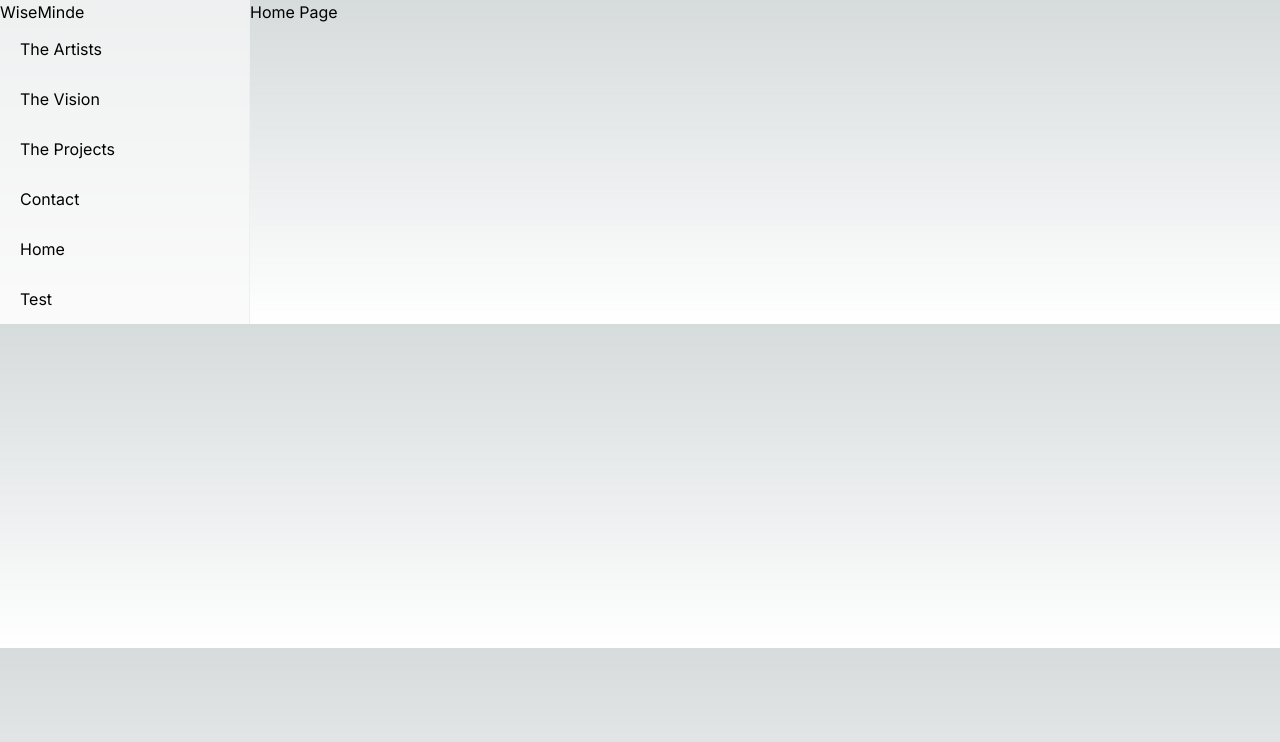
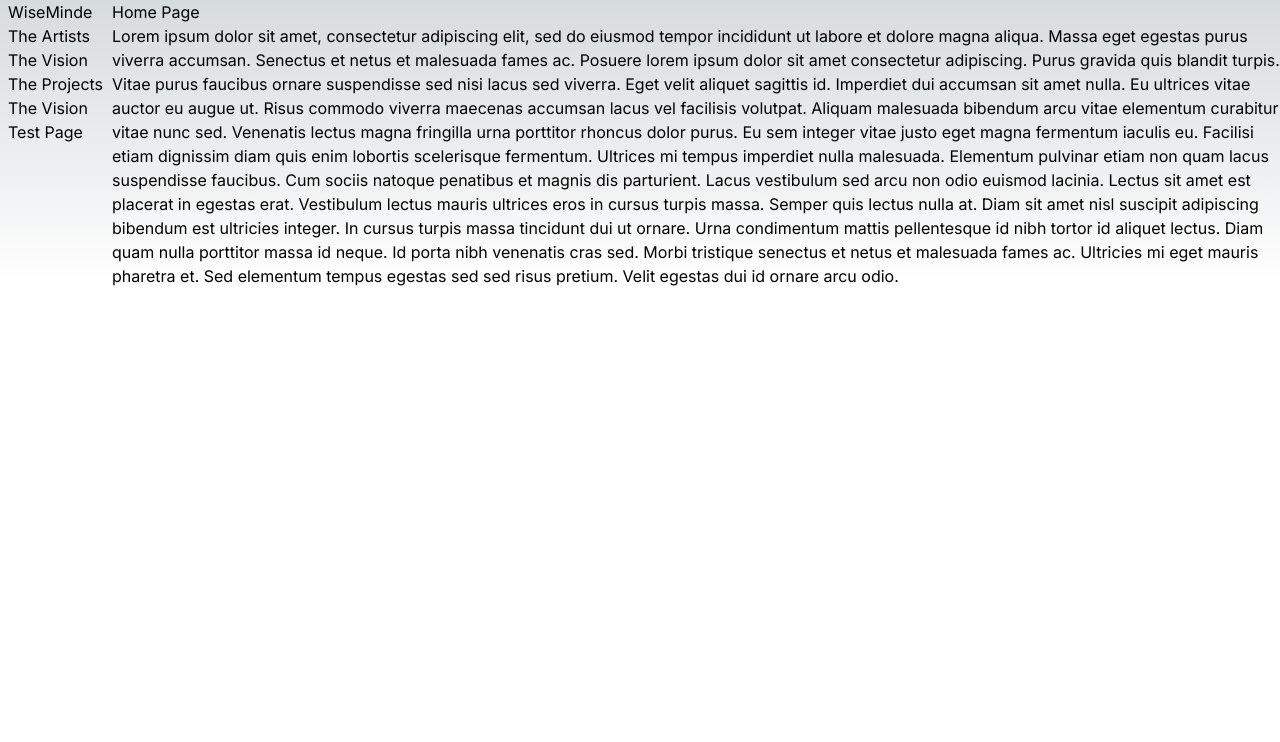
Before and after one commit to thealexlittle/wiseMinde, a Next.js app in the folder wiseminde/: page / in a window 1280 px wide. Shown: the top 742 px of the page. Built offline with nearby package versions, Linux system fonts and the light colour scheme.

Commit message:
Added styling for artist page

```diff
--- a/wiseminde/src/app/layout.tsx
+++ b/wiseminde/src/app/layout.tsx
@@ -5,8 +5,8 @@ import { Inter } from 'next/font/google'
 const inter = Inter({ subsets: ['latin'] })
 
 export const metadata: Metadata = {
-  title: 'Create Next App',
-  description: 'Generated by create next app',
+  title: 'wiseMinde The Website',
+  description: 'website for the wiseMinde collective',
 }
 
 export default function RootLayout({
@@ -15,7 +15,7 @@ export default function RootLayout({
   children: React.ReactNode
 }) {
   return (
-    <html lang="en">
+    <html lang="en" className='bg-white'>
       <body className={inter.className}>{children}</body>
     </html>
   )
--- a/wiseminde/src/app/navbar.tsx
+++ b/wiseminde/src/app/navbar.tsx
@@ -1,29 +1,19 @@
 import { Sidebar, Menu, MenuItem, SubMenu } from "react-pro-sidebar";
 import { Link } from "react-router-dom";
 
-export default function Navbar() {
+export default function Navbar(){
     return (
-        <Sidebar>
-            <h1>WiseMinde</h1>
-            <Menu
-                menuItemStyles={{
-                    button: {
-                        // the active class will be added automatically by react router
-                        // so we can use it to style the active menu item
-                        [`&.active`]: {
-                            backgroundColor: '#13395e',
-                            color: '#b6c8d9',
-                        },
-                    },
-                }}
-            >
-                <MenuItem component={<Link to="/artists" />}> The Artists </MenuItem>
-                <MenuItem component={<Link to="/about" />}> The Vision </MenuItem>
-                <MenuItem component={<Link to="/projects" />}> The Projects </MenuItem>
-                <MenuItem component={<Link to="/contact" />}> Contact </MenuItem>
-                <MenuItem component={<Link to="/" />}> Home </MenuItem>
-                <MenuItem component={<Link to="/artists/artist" />}> Test</MenuItem>
-            </Menu>
-        </Sidebar>
+        <aside className="h-auto px-2" aria-label="Sidebar">
+            <Link to="/">WiseMinde</Link>
+            <ul className=" w-24">
+                <li className="flex flex-col">
+                    <Link to="/artists">The Artists</Link>
+                    <Link to="/about">The Vision</Link>
+                    <Link to="/projects">The Projects</Link>
+                    <Link to="/contact">The Vision</Link>
+                    <Link to="/artists/artist">Test Page</Link>
+                </li>
+            </ul>
+        </aside>
     )
 }
--- a/wiseminde/src/app/page.tsx
+++ b/wiseminde/src/app/page.tsx
@@ -4,6 +4,7 @@ import Image from 'next/image'
 import Navbar from './navbar'
 import {
   createBrowserRouter,
+  createHashRouter,
   RouterProvider,
   Outlet
 } from "react-router-dom";
@@ -16,6 +17,7 @@ import Contact from './pages/contact';
 import Projects from './pages/projects';
 
 export default function App() {
+
   return (
     <>
       <RouterProvider router={router} />
@@ -33,7 +35,7 @@ function Root() {
   )
 }
 
-const router = createBrowserRouter([
+const router = createHashRouter([
   {
     path: "/",
     element: <Root />,
--- a/wiseminde/src/app/pages/about.tsx
+++ b/wiseminde/src/app/pages/about.tsx
@@ -1,7 +1,10 @@
 export default function About(){
     return(
-        <div>
-            About Page
-        </div>
+        <main>
+            <div>The Vision</div>
+            <p>Lorem ipsum dolor sit amet, consectetur adipiscing elit, sed do eiusmod tempor incididunt ut labore et dolore magna aliqua. Massa eget egestas purus viverra accumsan. Senectus et netus et malesuada fames ac. Posuere lorem ipsum dolor sit amet consectetur adipiscing. Purus gravida quis blandit turpis. Vitae purus faucibus ornare suspendisse sed nisi lacus sed viverra. Eget velit aliquet sagittis id. Imperdiet dui accumsan sit amet nulla. Eu ultrices vitae auctor eu augue ut. Risus commodo viverra maecenas accumsan lacus vel facilisis volutpat. Aliquam malesuada bibendum arcu vitae elementum curabitur vitae nunc sed. Venenatis lectus magna fringilla urna porttitor rhoncus dolor purus. Eu sem integer vitae justo eget magna fermentum iaculis eu.
+
+Facilisi etiam dignissim diam quis enim lobortis scelerisque fermentum. Ultrices mi tempus imperdiet nulla malesuada. Elementum pulvinar etiam non quam lacus suspendisse faucibus. Cum sociis natoque penatibus et magnis dis parturient. Lacus vestibulum sed arcu non odio euismod lacinia. Lectus sit amet est placerat in egestas erat. Vestibulum lectus mauris ultrices eros in cursus turpis massa. Semper quis lectus nulla at. Diam sit amet nisl suscipit adipiscing bibendum est ultricies integer. In cursus turpis massa tincidunt dui ut ornare. Urna condimentum mattis pellentesque id nibh tortor id aliquet lectus. Diam quam nulla porttitor massa id neque. Id porta nibh venenatis cras sed. Morbi tristique senectus et netus et malesuada fames ac. Ultricies mi eget mauris pharetra et. Sed elementum tempus egestas sed sed risus pretium. Velit egestas dui id ornare arcu odio.</p>
+        </main>
     )
 }
--- a/wiseminde/src/app/pages/artist.tsx
+++ b/wiseminde/src/app/pages/artist.tsx
@@ -1,11 +1,35 @@
-export default function Artist(){
-    return(
-        <>
-            <div>Photo</div>
-            <h1>Name</h1>
-            <div>Bio</div>
-            <div>Socials</div>
-            <div>Projects</div>
-        </>
+export default function Artist() {
+    return (
+        <main className="flex px-2">
+            <Details />
+            <div>
+                Lorem ipsum dolor sit amet, consectetur adipiscing elit, sed do eiusmod tempor incididunt ut labore et dolore magna aliqua. Massa eget egestas purus viverra accumsan. Senectus et netus et malesuada fames ac. Posuere lorem ipsum dolor sit amet consectetur adipiscing. Purus gravida quis blandit turpis. Vitae purus faucibus ornare suspendisse sed nisi lacus sed viverra. Eget velit aliquet sagittis id. Imperdiet dui accumsan sit amet nulla. Eu ultrices vitae auctor eu augue ut. Risus commodo viverra maecenas accumsan lacus vel facilisis volutpat. Aliquam malesuada bibendum arcu vitae elementum curabitur vitae nunc sed. Venenatis lectus magna fringilla urna porttitor rhoncus dolor purus. Eu sem integer vitae justo eget magna fermentum iaculis eu.
+                Facilisi etiam dignissim diam quis enim lobortis scelerisque fermentum. Ultrices mi tempus imperdiet nulla malesuada. Elementum pulvinar etiam non quam lacus suspendisse faucibus. Cum sociis natoque penatibus et magnis dis parturient. Lacus vestibulum sed arcu non odio euismod lacinia. Lectus sit amet est placerat in egestas erat. Vestibulum lectus mauris ultrices eros in cursus turpis massa. Semper quis lectus nulla at. Diam sit amet nisl suscipit adipiscing bibendum est ultricies integer. In cursus turpis massa tincidunt dui ut ornare. Urna condimentum mattis pellentesque id nibh tortor id aliquet lectus. Diam quam nulla porttitor massa id neque. Id porta nibh venenatis cras sed. Morbi tristique senectus et netus et malesuada fames ac. Ultricies mi eget mauris pharetra et. Sed elementum tempus egestas sed sed risus pretium. Velit egestas dui id ornare arcu odio
+            </div>
+        </main>
     )
 }
+
+
+function Details() {
+    return (
+        <section className=" flex-none min-w-64 max-w-3xl  px-2">
+            <h1>Artist</h1>
+            <img src="https://picsum.photos/200"
+            alt="image"
+            />
+            <Socials/>
+            <div> Link to Artist Projects</div>
+        </section>
+    )
+}
+
+function Socials(){
+    return (
+        <ul className="flex justify-evenly w-[200px]">
+            <i>IG</i>
+            <i>TW</i>
+            <i>YT</i>
+        </ul>
+    )
+}
--- a/wiseminde/src/app/pages/home.tsx
+++ b/wiseminde/src/app/pages/home.tsx
@@ -1,7 +1,11 @@
 export default function Home(){
     return(
-        <div>
+        <div className="grow-0">
             Home Page
+            <p>Lorem ipsum dolor sit amet, consectetur adipiscing elit, sed do eiusmod tempor incididunt ut labore et dolore magna aliqua. Massa eget egestas purus viverra accumsan. Senectus et netus et malesuada fames ac. Posuere lorem ipsum dolor sit amet consectetur adipiscing. Purus gravida quis blandit turpis. Vitae purus faucibus ornare suspendisse sed nisi lacus sed viverra. Eget velit aliquet sagittis id. Imperdiet dui accumsan sit amet nulla. Eu ultrices vitae auctor eu augue ut. Risus commodo viverra maecenas accumsan lacus vel facilisis volutpat. Aliquam malesuada bibendum arcu vitae elementum curabitur vitae nunc sed. Venenatis lectus magna fringilla urna porttitor rhoncus dolor purus. Eu sem integer vitae justo eget magna fermentum iaculis eu.
+
+Facilisi etiam dignissim diam quis enim lobortis scelerisque fermentum. Ultrices mi tempus imperdiet nulla malesuada. Elementum pulvinar etiam non quam lacus suspendisse faucibus. Cum sociis natoque penatibus et magnis dis parturient. Lacus vestibulum sed arcu non odio euismod lacinia. Lectus sit amet est placerat in egestas erat. Vestibulum lectus mauris ultrices eros in cursus turpis massa. Semper quis lectus nulla at. Diam sit amet nisl suscipit adipiscing bibendum est ultricies integer. In cursus turpis massa tincidunt dui ut ornare. Urna condimentum mattis pellentesque id nibh tortor id aliquet lectus. Diam quam nulla porttitor massa id neque. Id porta nibh venenatis cras sed. Morbi tristique senectus et netus et malesuada fames ac. Ultricies mi eget mauris pharetra et. Sed elementum tempus egestas sed sed risus pretium. Velit egestas dui id ornare arcu odio.</p>
+
         </div>
     )
 }
```
